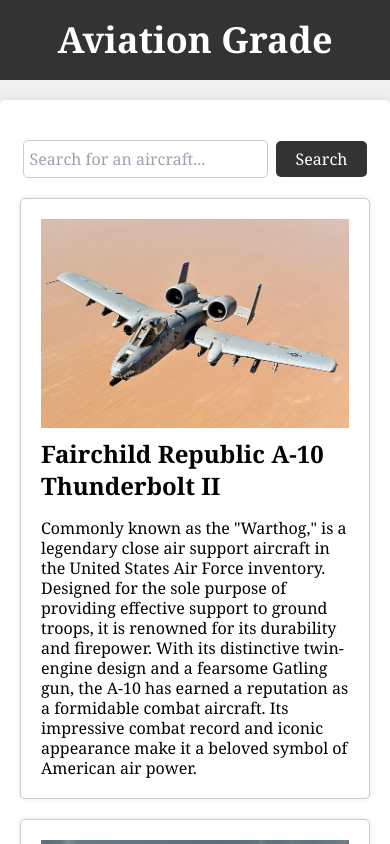
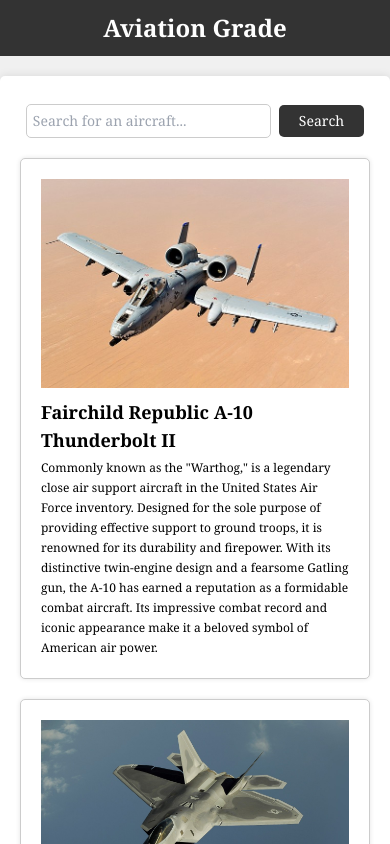
Before and after one commit to adistrim/aviationGrade, a Next.js app: page / in a window 390 px wide. Shown: the top 844 px of the page. Built offline with nearby package versions, Linux system fonts and the light colour scheme.

Commit message:
UI fixes

```diff
--- a/src/app/components/AircraftCard.tsx
+++ b/src/app/components/AircraftCard.tsx
@@ -10,10 +10,10 @@
   return (
     <div className="bg-white border shadow-[0_0_5px_rgba(0,0,0,0.1)] flex items-start mx-0 my-5 p-5 rounded-[5px] border-solid border-[#ccc]">
       <div className="flex flex-col md:flex-row">
-        <img className="max-w-[100%] md:max-w-[30%] h-auto mr-0 md:mr-5 mb-[10px] md:mb-0" src={`/source/${imageSrc}`} alt={`${aircraftName} Image`}/>
+        <img className="max-w-[100%] md:max-w-[40%] xl:max-w-[30%] mr-0 md:mr-5 mb-[10px] md:mb-0" src={`/source/${imageSrc}`} alt={`${aircraftName} Image`}/>
         <div>
-          <h2 className="m-0 text-2xl font-bold">{aircraftName}</h2>
-          <p className='mt-4 leading-5'>{description}</p>
+          <h2 className="m-0 text-lg md:text-xl xl:text-2xl font-bold">{aircraftName}</h2>
+          <p className='mt-1 md:mt-2 xl:mt-4 text-xs md:text-sm xl:text-base leading-5'>{description}</p>
         </div>
       </div>
     </div>
--- a/src/app/components/Footer.tsx
+++ b/src/app/components/Footer.tsx
@@ -2,7 +2,7 @@
 
 const Footer: React.FC = () => {
     return (
-        <div className="bg-[#333] text-white text-center px-0 py-6">
+        <div className="bg-[#333] text-xs md:text-sm xl:text-base text-white text-center px-0 py-6">
             <p>&copy; 2023 adistrim. All rights reserved. | Created by adistrim &ndash; <a className="text-white underline"
                 href="https://github.com/adistrim/aviationGrade" target="_blank">View Source Code</a></p>
         </div>
--- a/src/app/components/Header.tsx
+++ b/src/app/components/Header.tsx
@@ -3,8 +3,8 @@
 
 const Header: React.FC = () => {
   return (
-    <header className="bg-[#333] font-bold text-white text-center p-5">
-      <h1 className="m-0 text-4xl">Aviation Grade</h1>
+    <header className="bg-[#333] font-bold text-white text-center p-3 md:p-4 xl:p-5">
+      <h1 className="m-0 text-2xl md:text-3xl xl:text-4xl">Aviation Grade</h1>
     </header>
   );
 };
--- a/src/app/components/Pagination.tsx
+++ b/src/app/components/Pagination.tsx
@@ -9,7 +9,7 @@
 
 const Pagination: React.FC<PaginationProps> = ({ currentPage, totalPages, onPrevClick, onNextClick }) => {
   return (
-    <div className="text-center mb-2">
+    <div className="text-center text-sm md:text-base mb-2">
       <button className='inline-block bg-[#333] text-white no-underline mx-[5px] my-0 px-2.5 py-[3px] rounded-[5px] hover:bg-[#555] float-left' id="prevPage" onClick={onPrevClick} disabled={currentPage === 1}>
         Previous
       </button>
--- a/src/app/components/SearchBar.tsx
+++ b/src/app/components/SearchBar.tsx
@@ -2,16 +2,16 @@
 
 const SearchBar: React.FC = () => {
     return (
-        <div className="flex items-center justify-center mt-5">
+        <div className="flex items-center justify-center mt-2 md:mt-3 xl:mt-5">
             <input
                 type="text"
                 id="searchInput"
                 placeholder="Search for an aircraft..."
-                className="w-[70%] border p-1.5 rounded-[5px] border-solid border-[#ccc]"
+                className="w-[70%] text-sm xl:text-base  border p-1.5 rounded-[5px] border-solid border-[#ccc]"
             />
             <button
                 id="searchButton"
-                className="bg-[#333] text-white cursor-pointer px-5 py-1.5 rounded-[5px] border-[none] hover:bg-[#555] ml-2"
+                className="bg-[#333] text-sm xl:text-base text-white cursor-pointer px-5 py-1.5 rounded-[5px] border-[none] hover:bg-[#555] ml-2"
             >
                 Search
             </button>
```
